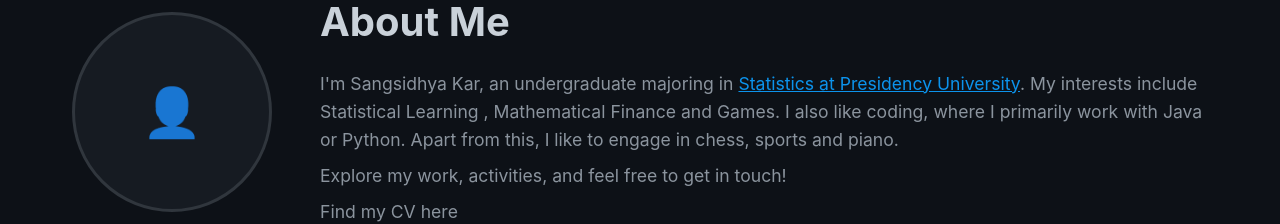
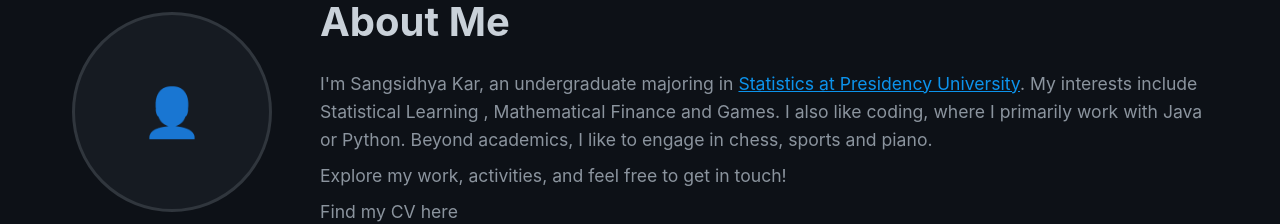
Before and after one commit to SKar007/Sangsidhya.github.io, a plain HTML site: page index.html in a window 1280 px wide. Shown: the part 213-437 px from the top of the page. Drawn offline with Linux system fonts and the light colour scheme.

Commit message:
Update personal introduction in index.html

```diff
--- a/index.html
+++ b/index.html
@@ -242,7 +242,7 @@
                     <div class="profile-image">👤</div>
                     <div class="intro">
                         <h1>About Me</h1>
-                        <p>I'm Sangsidhya Kar, an undergraduate majoring in <a href="https://www.presiuniv.ac.in/web/statistics.php" style="color: rgb(12, 147, 236);">Statistics at Presidency University</a>. My interests include Statistical Learning , Mathematical Finance and Games. I also like coding, where I primarily work with Java or Python. Apart from this, I like to engage in chess, sports and piano.   </p>
+                        <p>I'm Sangsidhya Kar, an undergraduate majoring in <a href="https://www.presiuniv.ac.in/web/statistics.php" style="color: rgb(12, 147, 236);">Statistics at Presidency University</a>. My interests include Statistical Learning , Mathematical Finance and Games. I also like coding, where I primarily work with Java or Python. Beyond academics, I like to engage in chess, sports and piano.   </p>
                         <p>Explore my work, activities, and feel free to get in touch!</p>
                         <p>Find my CV here</p>
                     </div>
```
